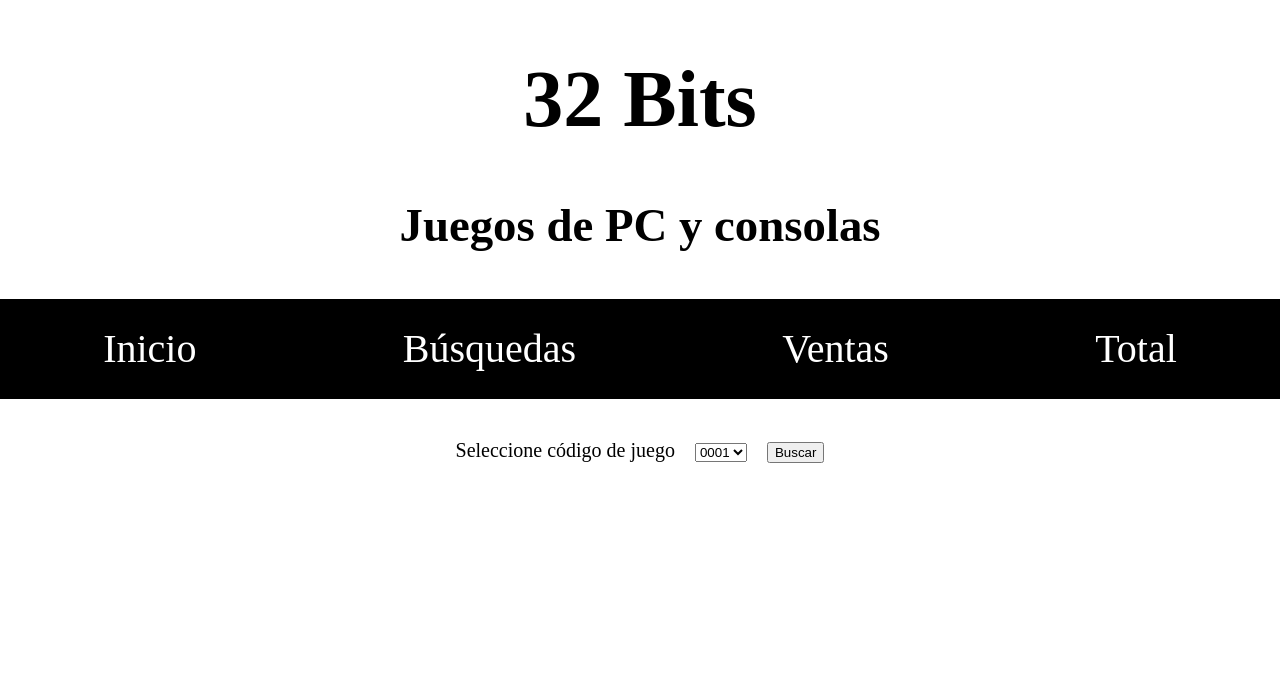
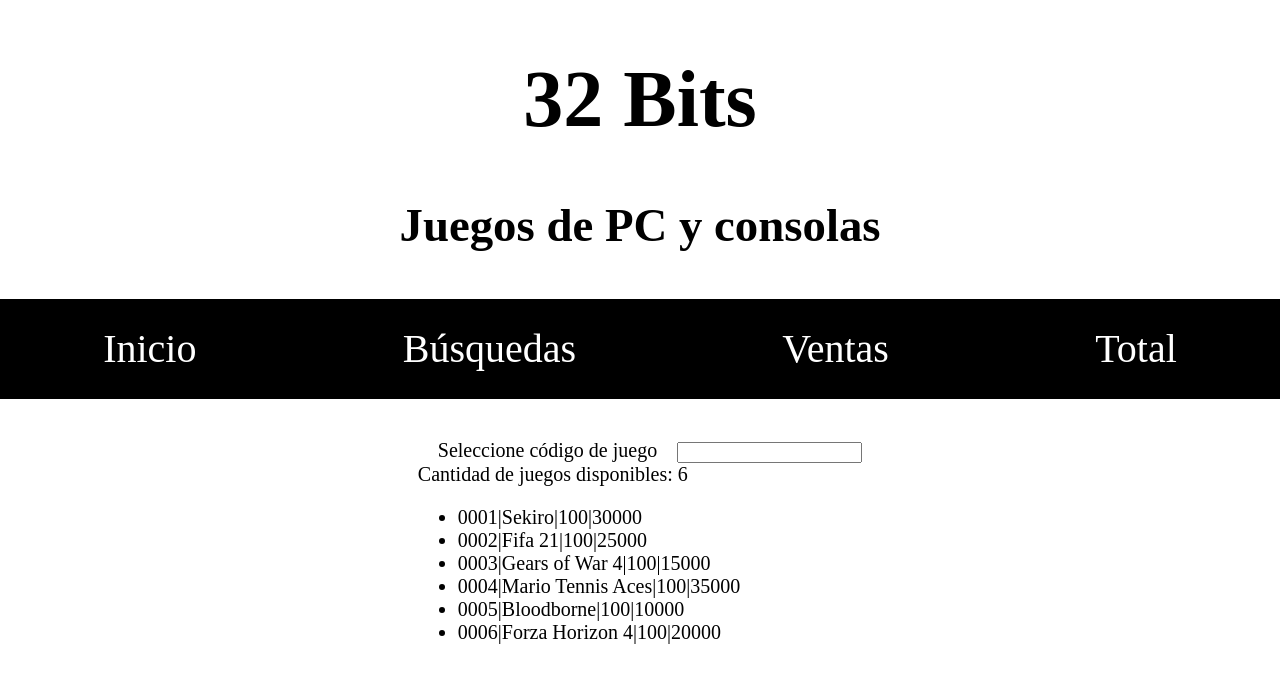
Before and after one commit to Carolina-OH/Tienda-de-juegos-32bits--Parte-I-, a Vue app: page /busquedas in a window 1280 px wide. Shown: the top 682 px of the page. Built offline with nearby package versions, Linux system fonts and the light colour scheme.

Commit message:
vista de busqueda casi lista solo falta agregar colores

```diff
--- a/src/components/filtro.vue
+++ b/src/components/filtro.vue
@@ -2,29 +2,53 @@
     <div>
     <div class="filtro">
     <label>Seleccione código de juego</label>
-    <select>
+    <input type="text" v-model="search" @change="buscar">
+   <!--<select>
     <option v-for="juego in Juegos" :key="juego.codigo" v-text="juego.codigo"></option>
-    </select>
-    <button>Buscar</button>
+    </select>!-->
+    </div>
+    <div class="filtro">
+    Cantidad de juegos disponibles: {{totalJuegos}}
+    </div>
+    <div class="filtro">
+     <ul>
+      <li v-for="juego in Juegos" :key="juego.codigo">
+          <div>{{juego.codigo}}|{{juego.nombre}}|{{juego.stock}}|{{juego.precio}}</div>
+     </li>
+    </ul>
+    </div>
+    <div>
+
+    </div>
+    <div>
+
     </div>
 </div>
 </template>
 
 <script>
 export default {
-    name: 'filter',
+    name: 'filtro',
         props: {
         Juegos:{
             type: Array,
             required: true,
-        }
+        },
+        totalJuegos: {},
     },
     data: function(){
-        return {}
+
+        return {
+            search:'',
+        }
     },
     // computed: {},
     methods: {
-        // -- Metodos
+      buscar(){
+      this.$emit("buscar",{
+        search_codigo:this.search,
+      })
+      }
     },
     components: {
 
--- a/src/store.js
+++ b/src/store.js
@@ -14,7 +14,16 @@ const store = new Vuex.Store({
       {codigo:"0006",nombre:"Forza Horizon 4", stock: 100 , precio: "20000", color: "red", destacado: true}
     ]
   },
-  getters: {},
+  getters: {
+    totalJuegos: state=>{
+      return state.Juegos.length;
+    },
+    JuegosParaVender: state=>{
+      return state.Juegos.filter(juego=>{
+        return juego.stock>0
+      })
+    }
+  },
   mutations: {},
   actions: {}
 });
--- a/src/views/busquedas.vue
+++ b/src/views/busquedas.vue
@@ -1,25 +1,36 @@
 <template>
 <div>
     <div class="filtro">
-        <filtro :Juegos="Juegos"></filtro>
+        <filtro :Juegos="JuegosConFiltro" :totalJuegos="totalJuegos" @buscar="search"></filtro>
+    </div>
 
-    </div>
 </div>
 </template>
 
 <script>
-import {mapState} from 'vuex';
+import {mapState, mapGetters} from 'vuex';
 import filter from '../components/filtro';
 export default {
     name: 'presentacion',
     data: function(){
-        return {}
+        return {
+            search_codigo:''
+        }
     },
     computed: {
-          ...mapState(['Juegos'])
+          ...mapState(['Juegos']),
+          ...mapGetters(['totalJuegos','JuegosParaVender']),
+            JuegosConFiltro(){
+      return this.JuegosParaVender.filter((juego)=> juego.codigo.includes(this.search_codigo))
+    }
     },
     methods: {
-        // -- Metodos
+
+    search(e){
+
+        this.search_codigo = e.search_codigo;
+
+    }
     },
     components: {
         'filtro':filter,
@@ -33,8 +44,5 @@ export default {
         margin-top:40px;
         font-size:20px;
     }
-    label, button{
-        margin-right:20px;
-        margin-left:20px
-    }
+
 </style>
```
